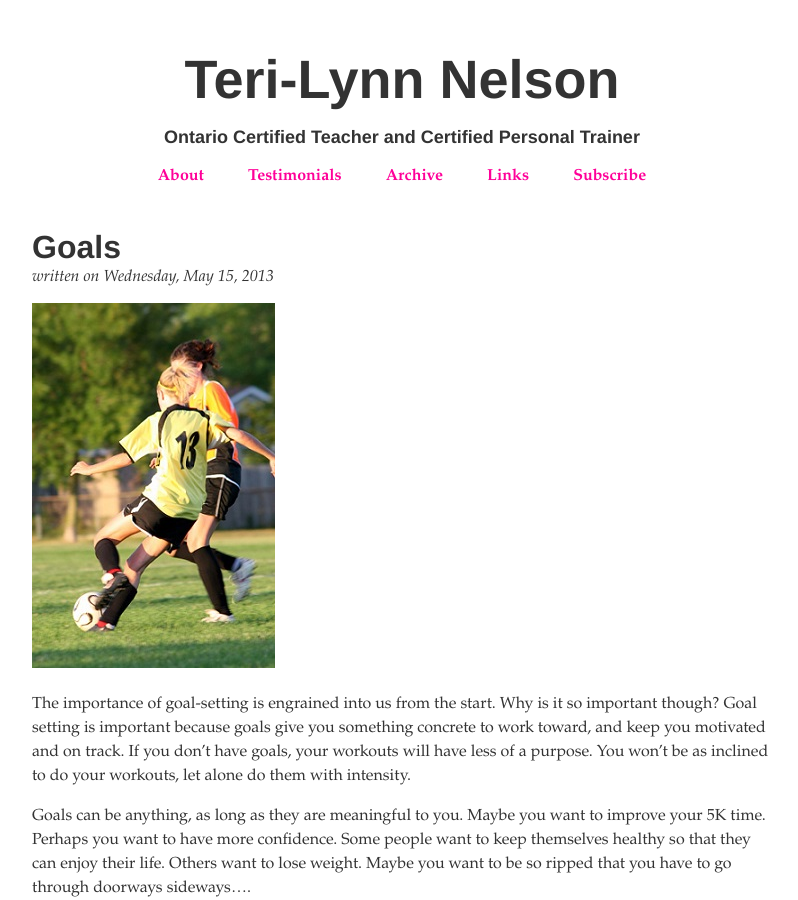
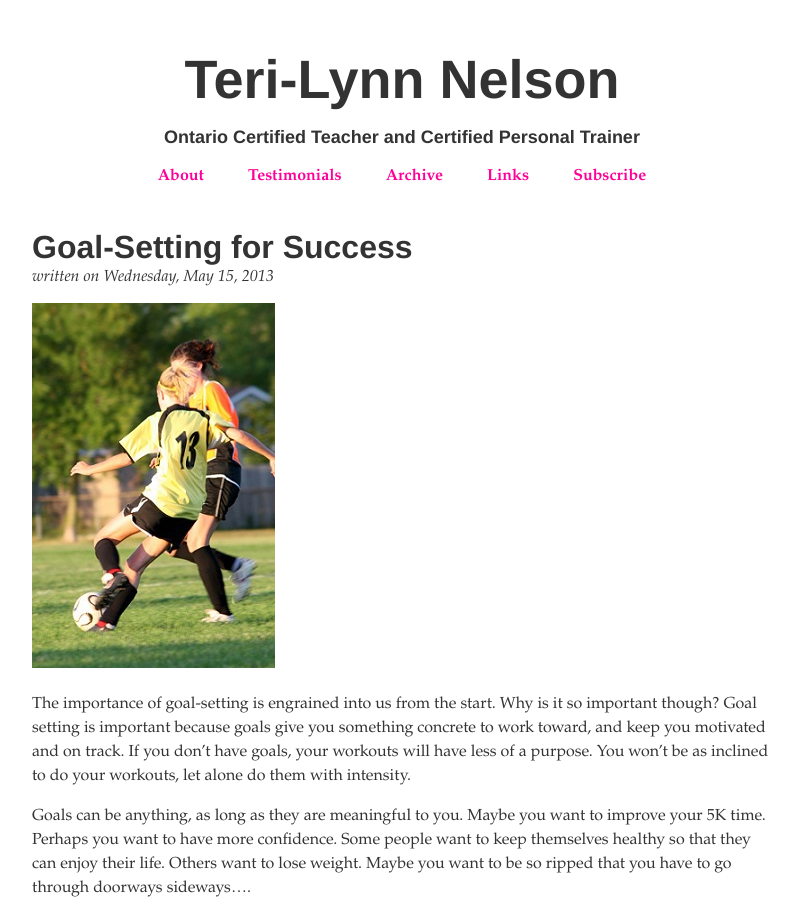
Before and after one commit to teri-lynn/teri-lynn.github.com, a Jekyll site: the page built from _posts/2013-05-15-goals.md, in a window 1280 px wide and 900 px high. Shown: the whole window, without its empty margins (238-1036 px from the left). Built offline with Jekyll 4.4.1, drawn with Linux system fonts in a browser that asks for light colours; some web fonts are replaced; Markdown is read by kramdown in place of the engine named in the settings.

Commit message:
New Title for Goals Post

```diff
--- a/_posts/2013-05-15-goals.md
+++ b/_posts/2013-05-15-goals.md
@@ -1,6 +1,6 @@
 ---
 layout: post
-title: Goals
+title: Goal-Setting for Success
 ---
 
 ![Soccer](/images/soccer.jpg)
```
